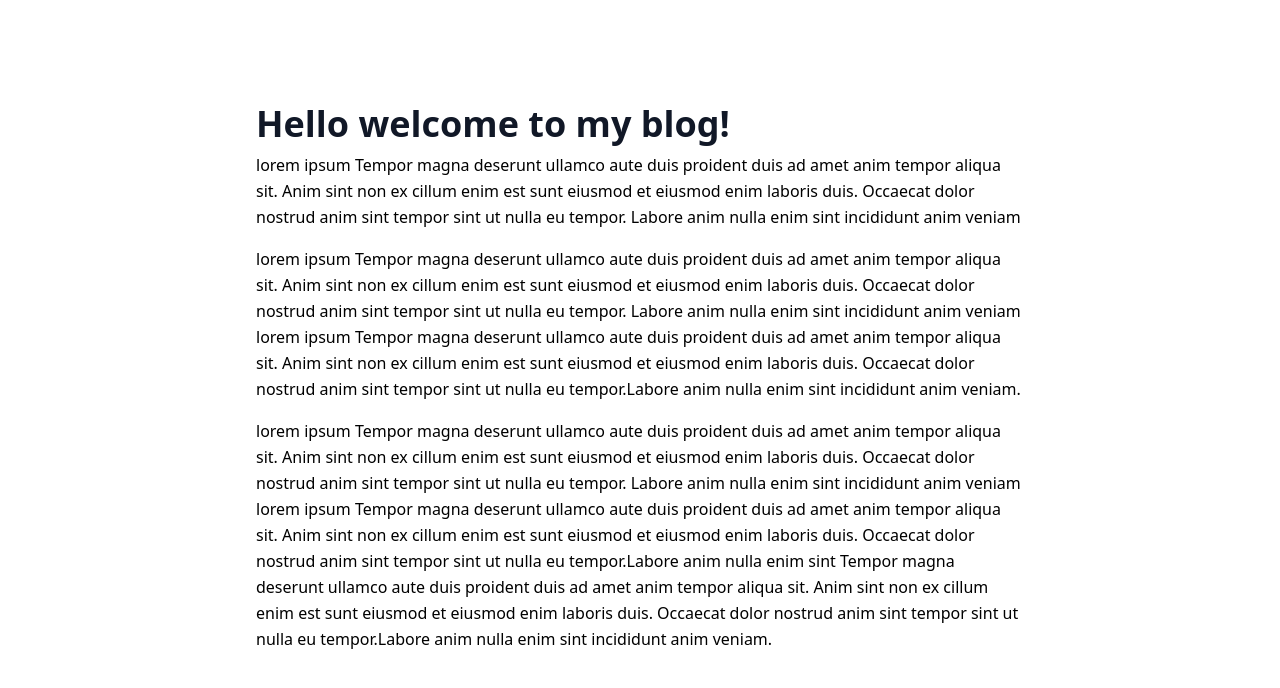
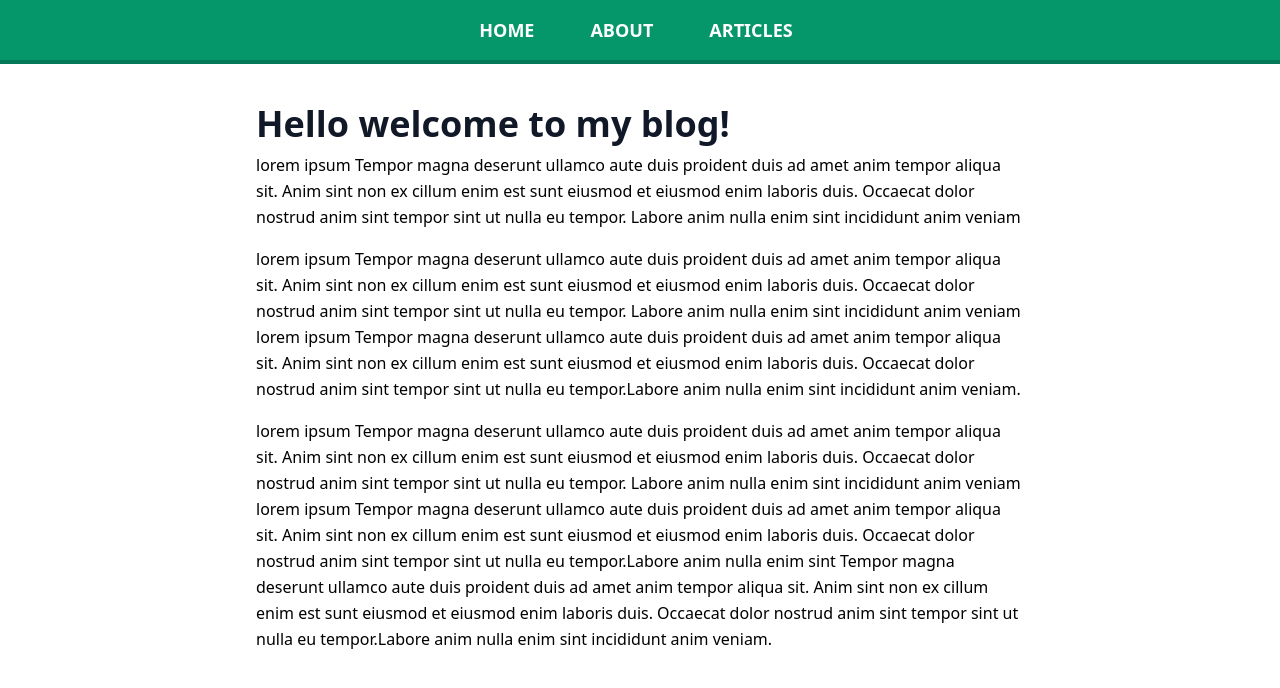
Before and after one commit to Eric-Durr/MERN-Stack-Blog, a React (Create React App) app in the folder blog/: page / in a window 1280 px wide. Shown: the top 688 px of the page. Built offline with nearby package versions, Linux system fonts and the light colour scheme.

Commit message:
finished navbar step 2.8 completed

```diff
--- a/blog/src/App.js
+++ b/blog/src/App.js
@@ -10,11 +10,12 @@
 import About from "./pages/About"
 import ArticlesList from "./pages/ArticlesList"
 import Article from "./pages/Article"
-
+import Navbar from "./components/Navbar";
 
 function App() {
   return (
     <Router>
+      <Navbar/>
       <div className="max-w-screen-md mx-auto pt-20">
         <Routes>
           <Route exact path="/" element={ <Home/> }/>
--- /dev/null
+++ b/blog/src/components/Navbar.js
@@ -0,0 +1,18 @@
+import React from 'react'
+import {Link} from 'react-router-dom'
+
+const Navbar = () => {
+  return (
+    <nav className="border-b-4 border-green-700 text-center fixed top-0 w-full bg-green-600 font-bold text-lg text-white">
+      <ul>
+        <li className="inline-block pt-4 pb-4">
+          <Link to="/" className="pl-6 pr-8">HOME</Link>
+          <Link to="/about" className="pl-6 pr-8">ABOUT</Link>
+          <Link to="/articles-list" className="pl-6 pr-8">ARTICLES</Link>
+        </li>
+      </ul>
+    </nav>
+  )
+}
+
+export default Navbar
```
